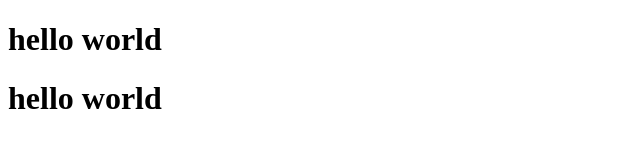
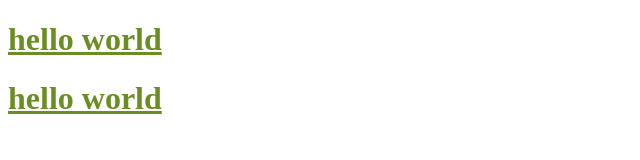
Before and after one commit to neverendingmemories/First-, a plain HTML site: page index.html in a window 1280 px wide. Shown: the whole page, without its empty margins (0-640 px from the left). Drawn offline with Linux system fonts and the light colour scheme.

Commit message:
added sylin css

```diff
--- a/index.html
+++ b/index.html
@@ -4,7 +4,8 @@
     <meta charset="UTF-8">
     <meta http-equiv="X-UA-Compatible" content="IE=edge">
     <meta name="viewport" content="width=<device-width>, initial-scale=1.0">
-    <title>Document</title>
+    <link rel="stylesheet" href="stylin.css">
+        <title>Document</title>
 </head>
 <body>
     <h1>hello world </h1>
--- /dev/null
+++ b/stylin.css
@@ -0,0 +1,6 @@
+h1 {
+    color: olivedrab;
+    text-decoration:underline;
+
+
+}
```
